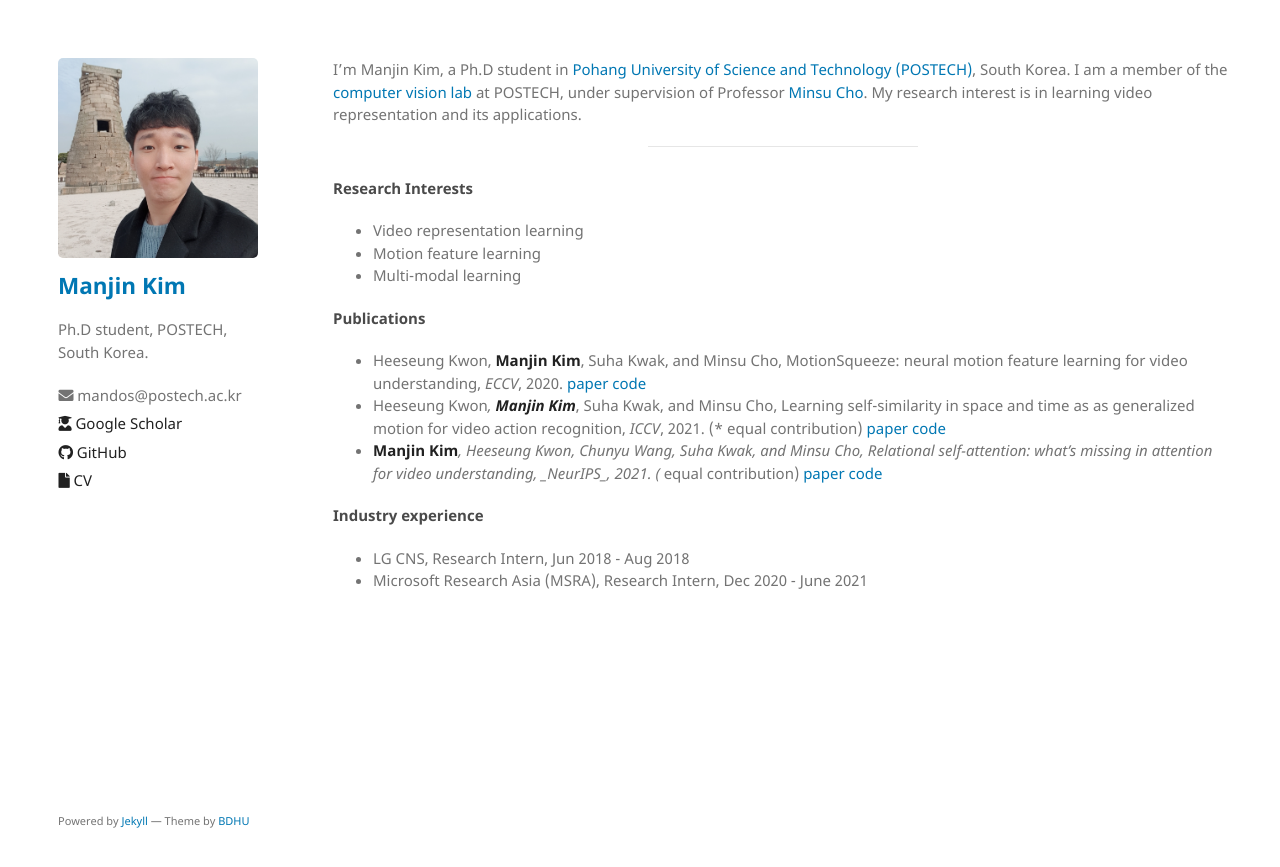
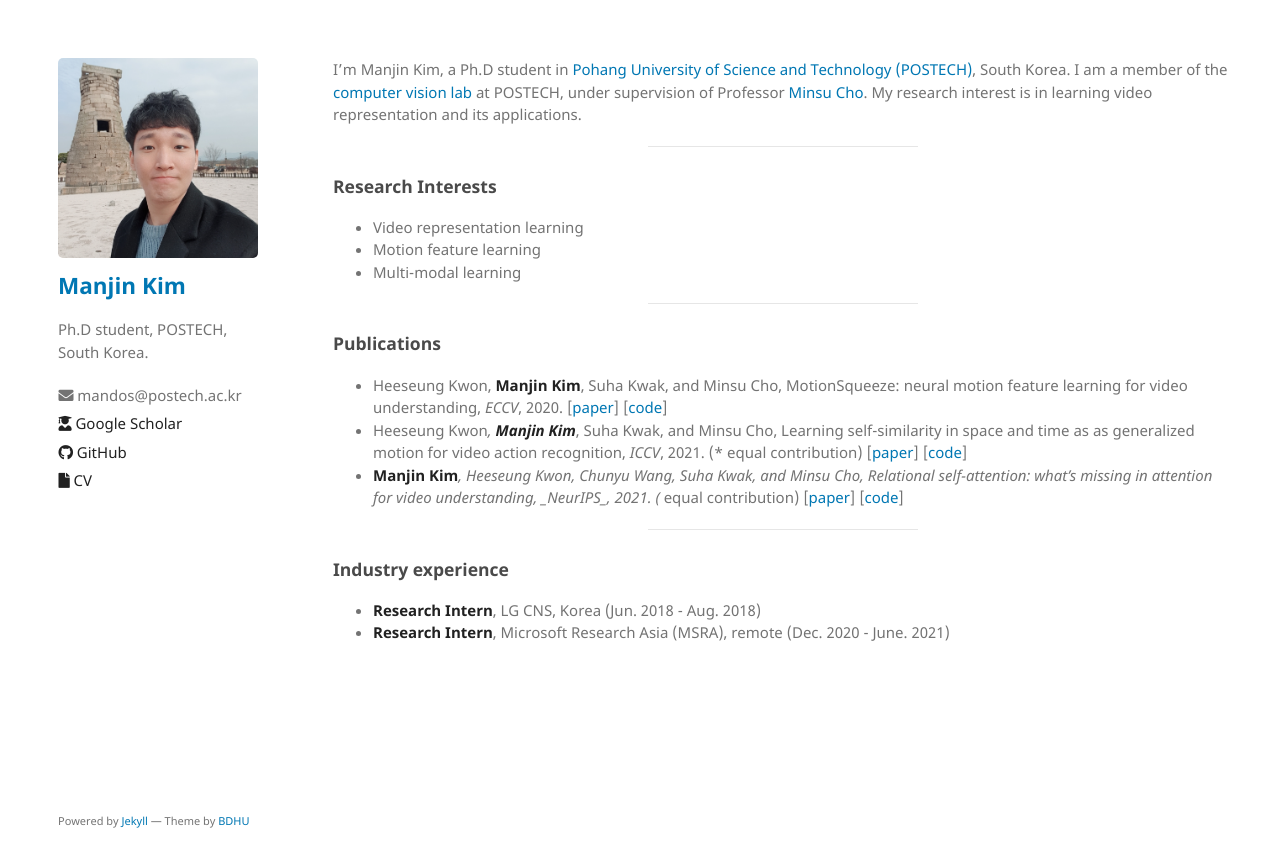
Before and after one commit to KimManjin/KimManjin.github.io, a Jekyll site: the page built from index.md, in a window 1280 px wide. Shown: the top 867 px of the page. Built offline with Jekyll 4.4.1, drawn with Linux system fonts in a browser that asks for light colours; our own code applies the rules of GitHub Pages for plain Markdown files.

Commit message:
Update index.md

```diff
--- a/index.md
+++ b/index.md
@@ -15,17 +15,22 @@ Here are some ideas to get you started:
 
 I'm Manjin Kim, a Ph.D student in [Pohang University of Science and Technology (POSTECH)](https://www.postech.ac.kr/eng/), South Korea. I am a member of the [computer vision lab](http://cvlab.postech.ac.kr/lab/) at POSTECH, under supervision of Professor [Minsu Cho](http://cvlab.postech.ac.kr/~mcho/). My research interest is in learning video representation and its applications.
 
--------------
-#### Research Interests
+---------------------------------------------
+
+### Research Interests
 * Video representation learning
 * Motion feature learning
 * Multi-modal learning
 
-#### Publications
-* Heeseung Kwon, **Manjin Kim**, Suha Kwak, and Minsu Cho, MotionSqueeze: neural motion feature learning for video understanding, _ECCV_, 2020. [paper](https://arxiv.org/abs/2007.09933) [code](https://github.com/arunos728/MotionSqueeze)
-* Heeseung Kwon*, **Manjin Kim***, Suha Kwak, and Minsu Cho, Learning self-similarity in space and time as as generalized motion for video action recognition, _ICCV_, 2021.   (* equal contribution) [paper](https://arxiv.org/abs/2102.07092) [code](https://github.com/arunos728/SELFY)
-* **Manjin Kim***, Heeseung Kwon, Chunyu Wang, Suha Kwak, and Minsu Cho, Relational self-attention: what's missing in attention for video understanding, _NeurIPS_, 2021.   (* equal contribution) [paper](https://arxiv.org/abs/2111.01673) [code](https://github.com/KimManjin/RSA)
+---------------------------------------------
 
-#### Industry experience
-* LG CNS, Research Intern, Jun 2018 - Aug 2018
-* Microsoft Research Asia (MSRA), Research Intern, Dec 2020 - June 2021
+### Publications
+* Heeseung Kwon, **Manjin Kim**, Suha Kwak, and Minsu Cho, MotionSqueeze: neural motion feature learning for video understanding, _ECCV_, 2020. [[paper](https://arxiv.org/abs/2007.09933)] [[code](https://github.com/arunos728/MotionSqueeze)]
+* Heeseung Kwon*, **Manjin Kim***, Suha Kwak, and Minsu Cho, Learning self-similarity in space and time as as generalized motion for video action recognition, _ICCV_, 2021.   (* equal contribution) [[paper](https://arxiv.org/abs/2102.07092)] [[code](https://github.com/arunos728/SELFY)]
+* **Manjin Kim***, Heeseung Kwon, Chunyu Wang, Suha Kwak, and Minsu Cho, Relational self-attention: what's missing in attention for video understanding, _NeurIPS_, 2021.   (* equal contribution) [[paper](https://arxiv.org/abs/2111.01673)] [[code](https://github.com/KimManjin/RSA)]
+
+---------------------------------------------
+
+### Industry experience
+* **Research Intern**, LG CNS, Korea (Jun. 2018 - Aug. 2018)
+* **Research Intern**, Microsoft Research Asia (MSRA), remote (Dec. 2020 - June. 2021)
```
